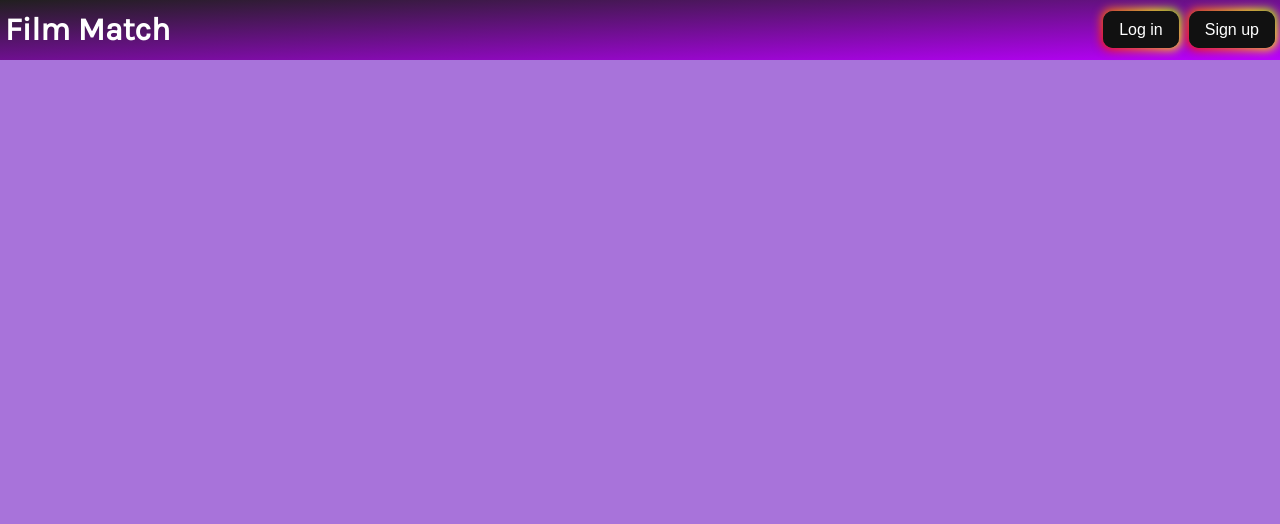
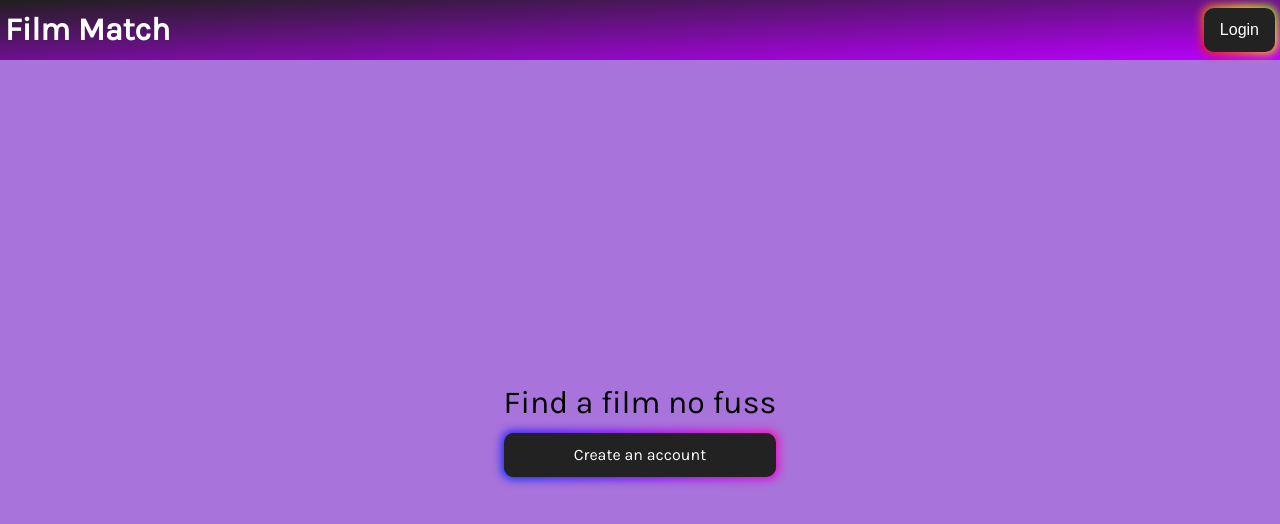
Before and after one commit to djevy/film-match, a React (Create React App) app: page / in a window 1280 px wide. Shown: the top 524 px of the page. Built offline with nearby package versions, Linux system fonts and the light colour scheme.

Commit message:
git commit -m "Change sign up and login pages to be components that open in a modal"

```diff
--- a/src/App.js
+++ b/src/App.js
@@ -4,8 +4,6 @@ import "./App.css";
 
 import Home from "./pages/Home/Home";
 import Dashboard from "./pages/Dashboard/Dashboard";
-import Signup from "./pages/Signup/Signup";
-import Login from "./pages/Login/Login";
 import Navbar from "./components/Navbar/Navbar";
 
 const App = () => {
@@ -16,8 +14,6 @@ const App = () => {
         <Routes>
           <Route path="/" element={<Home />} />
           <Route path="/dashboard" element={<Dashboard />} />
-          <Route path="/login" element={<Login />} />
-          <Route path="/signup" element={<Signup />} />
         </Routes>
       </div>
     </BrowserRouter>
--- /dev/null
+++ b/src/components/Modal/Modal.css
@@ -0,0 +1,50 @@
+.modal {
+    display: flex;
+    align-items: center;
+    justify-content: center;
+    position: fixed;
+    top: 0;
+    left: 0;
+    right: 0;
+    bottom: 0;
+    background-color: rgba(0, 0, 0, 0.5);
+    z-index: 1;
+    opacity: 0;
+    transition: opacity 3s;
+  }
+
+  .modal-content {
+    background-color: rgb(134, 134, 134);
+    padding: 20px;
+    border-radius: 5px;
+    box-shadow: 0px 0px 10px 0px rgba(0, 0, 0, 0.3);
+    position: relative;
+  }
+
+  .close {
+    position: absolute;
+    top: 5px;
+    right: 10px;
+    font-size: 2em;
+    font-weight: bold;
+    cursor: pointer;
+  }
+
+  .modal.open {
+    opacity: 1;
+  }
+
+  .modal.open .modal-content {
+    animation: modalFadeIn 2s;
+  }
+
+  @keyframes modalFadeIn {
+    from {
+      opacity: 0;
+      transform: scale(0.5);
+    }
+    to {
+      opacity: 1;
+      transform: scale(1);
+    }
+  }
--- /dev/null
+++ b/src/components/Modal/Modal.jsx
@@ -0,0 +1,22 @@
+import React from "react";
+import "./Modal.css";
+
+function Modal(props) {
+  return (
+    <div>
+      {/* <button onClick={props.toggleModal}>{props.text}</button> */}
+      {props.isOpen && (
+        <div className={`modal ${props.isOpen ? "open" : "closed"}`}>
+          <div className="modal-content">
+            <span className="close" onClick={props.toggleModal}>
+              &times;
+            </span>
+            {props.children}
+          </div>
+        </div>
+      )}
+    </div>
+  );
+}
+
+export default Modal;
--- a/src/components/Navbar/Navbar.jsx
+++ b/src/components/Navbar/Navbar.jsx
@@ -3,6 +3,9 @@ import { Link } from "react-router-dom";
 import { useLogout } from "../../hooks/useLogout";
 import { useAuthContext } from "../../hooks/useAuthContext";
 import "./Navbar.css";
+import Modal from "../Modal/Modal";
+import Login from "../Login/Login"
+import Signup from "../Signup/Signup";
 
 const Navbar = () => {
   const { logout } = useLogout();
@@ -17,6 +20,16 @@ const Navbar = () => {
   };
   const closeMenu = () => {
     setNavbarOpen(false);
+  };
+
+  const [loginIsOpen, setLoginIsOpen] = useState(false);
+  const toggleLoginModal = () => {
+    setLoginIsOpen(!loginIsOpen);
+  };
+
+  const [signupIsOpen, setSignupIsOpen] = useState(false);
+  const toggleSignupModal = () => {
+    setSignupIsOpen(!signupIsOpen);
   };
   return (
     <header id="navbar">
@@ -38,12 +51,18 @@ const Navbar = () => {
               </div>
             ) : (
               <div>
-                <Link className="nav-element glow-button" to="/login">
-                  Log in
-                </Link>
-                <Link className="nav-element glow-button" to="/signup">
+                <button
+                  className="nav-element glow-button"
+                  onClick={toggleLoginModal}
+                >
+                  Login
+                </button>
+                <Modal isOpen={loginIsOpen} toggleModal={toggleLoginModal}>
+                  <Login />
+                </Modal>
+                {/* <Link className="nav-element glow-button" to="/signup">
                   Sign up
-                </Link>
+                </Link> */}
               </div>
             )}
           </nav>
@@ -70,19 +89,35 @@ const Navbar = () => {
                 <span className="nav-element">{user.email}</span>
                 <button
                   className="nav-element glow-button"
-                    onClick={() => {handleClick(); closeMenu();}}
+                  onClick={() => {
+                    handleClick();
+                    closeMenu();
+                  }}
                 >
                   Log out
                 </button>
               </div>
             ) : (
               <div>
-                  <Link className="nav-element glow-button" to="/login" onClick={closeMenu}>
-                    Log in
-                  </Link>
-                  <Link className="nav-element glow-button" to="/signup" onClick={closeMenu}>
+                <button
+                  className="nav-element glow-button"
+                  onClick={() => {toggleLoginModal(); closeMenu();}}
+                >
+                  Login
+                </button>
+                <Modal isOpen={loginIsOpen} toggleModal={toggleLoginModal}>
+                  <Login />
+                </Modal>
+
+                <button
+                  className="nav-element glow-button"
+                  onClick={() => {toggleSignupModal(); closeMenu();}}
+                >
                   Sign up
-                  </Link>
+                </button>
+                <Modal isOpen={signupIsOpen} toggleModal={toggleSignupModal}>
+                  <Signup />
+                </Modal>
               </div>
             )}
             {/* </nav> */}
--- /dev/null
+++ b/src/pages/Home/Home.css
@@ -0,0 +1,19 @@
+.home-layout {
+  display: flex;
+  flex-direction: column;
+  text-align: center;
+}
+
+.home-layout .tagline {
+  font-size: 2em;
+}
+.home-layout .glow-button {
+  margin-top: 10px;
+}
+
+
+@media only screen and (min-width: 768px) {
+    .mobile-button {
+        display: none;
+    }
+  }
--- a/src/pages/Home/Home.jsx
+++ b/src/pages/Home/Home.jsx
@@ -1,9 +1,58 @@
-import React from 'react'
+import React, { useState } from "react";
+import Modal from "../../components/Modal/Modal";
+import Signup from "../../components/Signup/Signup";
+import Login from "../../components/Login/Login";
+import { useAuthContext } from "../../hooks/useAuthContext";
+import "./Home.css";
 
 const Home = () => {
+  const { user } = useAuthContext();
+
+  const [loginIsOpen, setLoginIsOpen] = useState(false);
+  const toggleLoginModal = () => {
+    setLoginIsOpen(!loginIsOpen);
+  };
+
+  const [signupIsOpen, setSignupIsOpen] = useState(false);
+  const toggleSignupModal = () => {
+    setSignupIsOpen(!signupIsOpen);
+  };
   return (
-    <div></div>
-  )
-}
+    <div>
+      {/* <ToggleModalButton isOpen={isOpen} toggleModal={toggleModal} /> */}
 
-export default Home
+      {user ? (
+        <div className="home-layout">
+          <div>Welcome</div>
+        </div>
+      ) : (
+        <div className="home-layout">
+          <div className="tagline">Find a film no fuss</div>
+
+          <button
+            className="glow-button mobile-button"
+            onClick={toggleLoginModal}
+          >
+            Log in
+          </button>
+          <Modal isOpen={loginIsOpen} toggleModal={toggleLoginModal}>
+            <Login />
+          </Modal>
+
+          <button className="glow-button" onClick={toggleSignupModal}>
+            Create an account
+          </button>
+          <Modal isOpen={signupIsOpen} toggleModal={toggleSignupModal}>
+            <Signup />
+          </Modal>
+        </div>
+      )}
+
+      {/* <Modal isOpen={isOpen} toggleModal={toggleModal}>
+        <Login/>
+      </Modal> */}
+    </div>
+  );
+};
+
+export default Home;
```
Also changed, not shown: src/components/Login/Login.css (renamed from src/pages/Login/Login.css), src/components/Login/Login.jsx (renamed from src/pages/Login/Login.jsx), src/components/Signup/Signup.css (renamed from src/pages/Signup/Signup.css), src/components/Signup/Signup.jsx (renamed from src/pages/Signup/Signup.jsx). Lines whose indentation alone changed are shown as unchanged.
